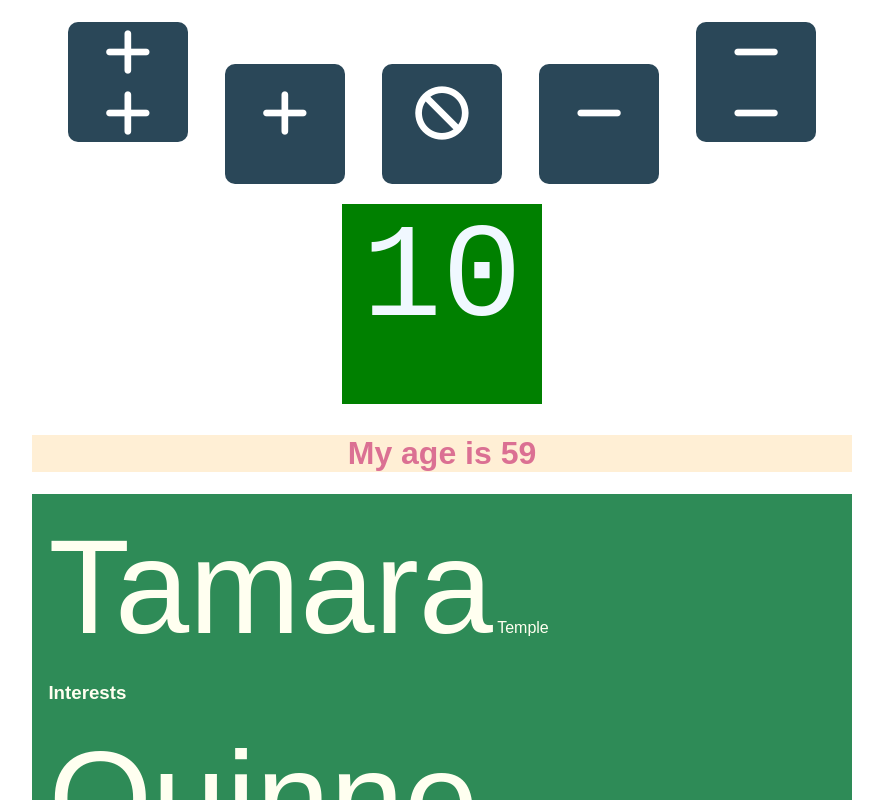
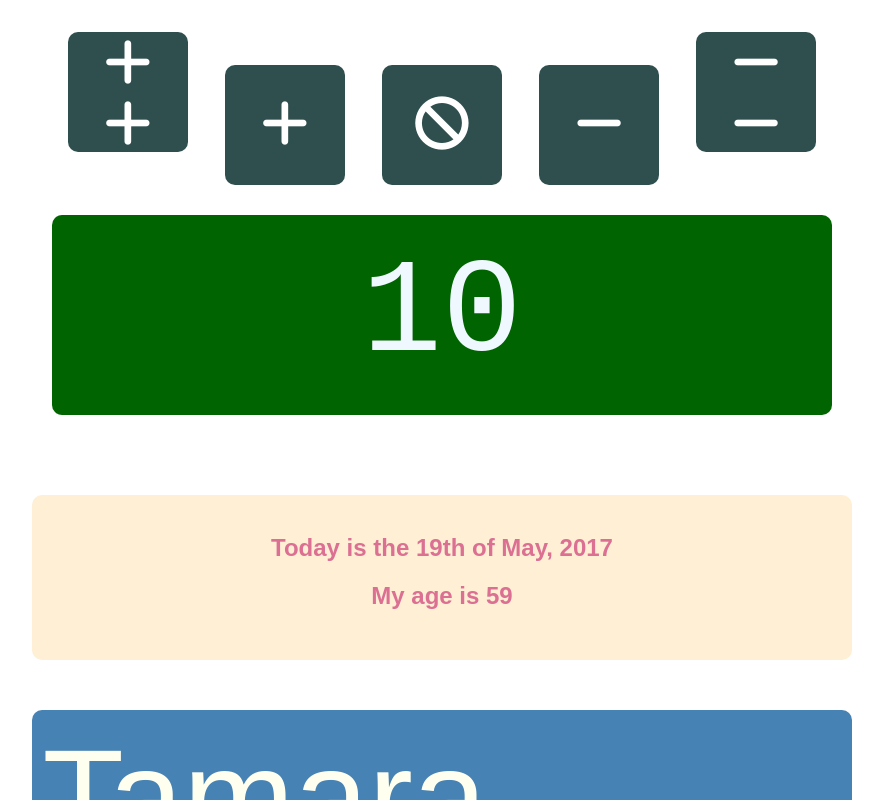
Before and after one commit to tamouse/gdi_js201_2017-05_class_project_files, a website: page index.html in a window 1280 px wide. Both pictures are taken after a click on the button 325 px from the left and 82 px from the top of the page. Shown: the top 800 px of the page, without its empty margins (198-1081 px from the left). Drawn offline with Linux system fonts and the light colour scheme.

Commit message:
Add commentary, clean ups, formatting

```diff
--- /dev/null
+++ b/counter.js
@@ -0,0 +1,136 @@
+// The following waits for the document to be fully loaded
+// when it fires the ready event. This ensures that all the
+// targetted elements are already on the page.
+document.addEventListener('DOMContentLoaded', function() {
+
+  // Definiing all the functions and variables inside this
+  // function keeps them from "polluting" the top level scope.
+  (function(d){
+    // d becomes a shorthand for document.
+
+
+    function bounceTime() {
+      // Gets the bounce time specified on the counter element,
+      // and memoizes it.
+      var _bounceTime;
+      if (! _bounceTime) {
+        _bounceTime = parseInt(d.querySelector('.counter').getAttribute('data-bounce'));
+      }
+      return _bounceTime;
+    }
+
+
+    function result(){
+      return d.querySelector('[rel=result]');
+    }
+
+    // this is the only event handler in this tiny module,
+    // which gets attached to all the counter buttons,
+    // and deals with them when they are pressed.
+    //
+    // The function makes use of the data- attributes that are
+    // on the <button> elements, to get what operation the button
+    // will perform, and what amount should be applied to
+    // the operation.
+    //
+    // This extends the original so there are buttons that
+    // just the counter up or down by 10 (the double plus and minus)
+    function operate() {
+      var operator = this.getAttribute('data-op');
+      var increment = this.getAttribute('data-inc');
+      bounceResult();
+      changeResult(operator, increment);
+    }
+
+    // Add the changing class, then take it away after a moment
+    // which causes the result to "bounce"
+    function bounceResult() {
+      result().classList.add('changing');
+      setTimeout(function(){ result().classList.remove('changing'); }, bounceTime());
+    }
+
+    // clear the result display
+    function clearResults(){
+      result().textContent = '';
+    }
+
+    // This is the meat of the counter. This is the function that
+    // changes the result by the value passed in.
+    function changeResult(op, inc){
+
+      // I'm using the textContent instead of innerHTML because that only deals
+      // with the text, where there might be some HTML in the element.
+      // Also, instead of running it through parseInt(), I'm multiplying by
+      // 1 (unity) to make JavaScript coerce the contents into a number. If the
+      // text content is blank, coercing it to a number will yeild 0, where
+      // calling parseInt on a blank will throw an exception.
+      var oldResult = result().textContent*1;
+
+
+
+      // The next statement uses a "ternary" expression.
+      // It's just like saying:
+      //
+      //     if (op === 'R') {
+      //       newResult = '';
+      //     } else {
+      //       newResult = parseInt(`${op}${inc}`);
+      //     }
+      //
+      // but a lot shorter, yet harder to read, especially if
+      // packed onto one line which is tytpical.
+      var newResult = (op === 'R') ?
+          '' :
+          (oldResult + parseInt(`${op}${inc}`));
+      // the expression surrounded by backticks (`) is called a String Template,
+      // and is used to interpolate values into the string. In this case, it's just
+      // like doing op + inc, which are strings.
+
+
+
+      // Using textContent here, which will replace the innerText
+      result().textContent = newResult;
+      // The main different between using innerHTML, innerText, and textContent
+      // for replacing the content of the element, is that innerText and textContent
+      // will escape any HTML they encounter, protecting the contents.
+      // If you want to add some HTML structure, use innerHTML.
+      //
+      // Example:
+      //
+      // Say we wrapped the result in a span:
+      //
+      //   newResult = "<span>" + newResult + "</span>";
+      //
+      // Writing:
+      //   result().innerHTML = newResult
+      //
+      // would make the span part of the DOM, whereas writing:
+      //   result().innerText = newResult
+      //
+      // would escape the span before it was placed in the node:
+      //   &lt;span&gt;1&lt;/span&gt;
+      //
+      // (assuming newResult was 1).
+
+
+    }
+
+    // Initialize the counter:
+    // Add the operate event handler to all the buttons
+    //
+    // Note: I'm using querySelectorAll so I have the forEach method
+    d.querySelectorAll('[data-op]')
+      .forEach(function(el){
+        el.addEventListener('click', operate);
+      });
+    // Neither getElementsByTagName nor querySelectorAll returns a true Array.
+    // They return collections that you can index like Arrays, but they
+    // don't have all the Array prototype methods.
+
+
+
+  })(document);                 // IIFE
+  // IIFE is an Immediately Invoked Function Expression, and gives a handy
+  // way to pass in values.
+
+});
--- a/index.html
+++ b/index.html
@@ -3,17 +3,20 @@
     <head>
         <!-- add in the viewport to make it look good when shrunk -->
         <meta name="viewport" content="width=device-width, initial-scale=1">
-        <title>GDI - Intermediate JS</title>
-        <link rel="stylesheet" href="counter.css">
+        <title>Tamara's GDI JS201 Project</title>
+        <link rel="stylesheet" href="styles.css">
         <script src="https://use.fontawesome.com/90a31ec13c.js"></script>
     </head>
     <body>
 
-        <div class="counter">
+        <section class="counter" data-bounce="150">
             <!-- a row for the counter buttons -->
             <div class="row">
-                <button class="button" data-op="+"
-                        data-inc="10">
+                <!--
+                    see counter.js to see what I'm doing with these
+                    data-* attributes. :)
+                -->
+                <button class="button" data-op="+" data-inc="10">
                     <i class="fa fa-plus"></i>
                     <i class="fa fa-plus"></i>
                 </button>
@@ -22,7 +25,7 @@
                     <i class="fa fa-plus"></i>
                 </button>
                 <!-- a reset button to clear the counter quickly -->
-                <button class="button" data-op="*" data-inc="0">
+                <button class="button" data-op="R" data-inc="0">
                     <i class="fa fa-ban"></i>
                 </button>
                 <button class="button" data-op="-" data-inc="1">
@@ -36,18 +39,22 @@
 
             <!-- a row for the result container -->
             <div class="row">
-                <div class="result" rel="result"></div>
+                <div class="result-box">
+                    <div class="result" rel="result"></div>
+                </div>
             </div>
+        </section> <!-- .counter -->
 
-        </div>
-        <div class="row">
-            <div class="age">
-                <h1>My age is <span class="time" data-rel="1957-10-12"></span></h1>
+
+        <section class="age">
+            <div class="row">
+                <h1>Today is the <span rel="today-is"></span></h1>
+                <h1>My age is <span rel="age" data-dob="1957-10-12"></span></h1>
             </div>
-        </div>
+        </section> <!-- .age -->
 
-        <div class="row left-align">
-            <div id="people" class="people-section">
+        <section id="people" class="people-section">
+            <div class="">
                 <div id="person-01">
                     <span class="first-name">Tamara</span>
                     <span class="last-name">Temple</span>
@@ -70,12 +77,12 @@
                 </div>
 
             </div>
-        </div>
+        </section> <!-- #people -->
 
         <!-- scripts -->
         <script src="lib/jquery.min.js"></script>
         <script src="lib/moment.min.js"></script>
-        <script src="scripts.js"></script>
+        <script src="counter.js"></script>
         <script src="working_with_moment.js"></script>
         <script src="people.js"></script>
     </body>
--- a/scripts.js
+++ /dev/null
@@ -1,52 +0,0 @@
-document.addEventListener('ready', function() {
-
-    (function(d, bounceTime){
-
-      function result(){
-        return d.querySelector('[rel=result]');
-      }
-
-      function operate(evt) {
-        var operator = this.getAttribute('data-op');
-        var increment = this.getAttribute('data-inc');
-        changeResult(operator, increment);
-      }
-
-      // Add the changing class, then take it away after a moment
-      function bounceResult() {
-        result().classList.add('changing');
-        setTimeout(function(){ result().classList.remove('changing'); }, bounceTime);
-      }
-
-      // clear the result display
-      function clearResults(){
-        bounceResult();
-        result().innerHTML = '';
-      }
-
-      // change the result by the value passed in
-      function changeResult(op, inc){
-        bounceResult();
-
-        var oldResult = result().textContent*1;
-
-        var newResult = (op === '*') ?
-          oldResult * inc :
-          (oldResult + parseInt(`${op}${inc}`));
-
-        result().textContent = newResult;
-      }
-
-      // Add the operate event handler to all the buttons
-      // Using querySelectorAll so we have the forEach method
-      d.querySelectorAll('[data-op]')
-        .forEach(function(el){
-          el.addEventListener('click', operate);
-        });
-
-      return {};
-
-    })(document, 300);
-
-  }()
-)
--- a/counter.css
+++ b/styles.css
@@ -1,11 +1,23 @@
 /* some modifications by tamouse@gmail.com */
+
+* { box-sizing: border-box; }
 
 /* Set up the outer part to hold a flex column */
 html, body {
-    height: 100%;
     font-family: sans-serif;
     width: 80%;
     margin: auto;
+    display: flex;
+    flex-direction: column;
+    height: 100%;
+    min-height: 100%;
+}
+
+section {
+    flex: 1;
+    padding: 10px;
+    border-radius: 10px;
+    margin-bottom: 50px;
 }
 
 
@@ -14,36 +26,30 @@ html, body {
 .hide {display: none !important; }
 .show {display: auto; }
 
-/* this creates a flex column. it will stretch to fill the entire height */
-.counter {
-    font-size: 100pt;
-    min-height; 100%;
-    display: flex;
-    flex-direction: column;
-    text-align: center;
-}
-.counter > div {
-    flex: 1;
-}
+
 
 /* each row of the display. in this case, a row for counter buttons, and a row
    for the results. */
 .row {
-    width: 100%;
-    margin: 10px 0;
+    padding: 10px;
+    border-radius: 10px;
+    margin-bottom: 10px;
 }
 
-/* open up the style for the buttons, not much changed here, specify the height */
+.counter {
+    font-size: 100pt;
+    text-align: center;
+}
+
 .button {
-    background-color:#2a4758;
-    color:#fff;
-    font-size:40pt;
-    width:120px;
+    background-color: DarkSlateGray;
+    color: #fff;
+    font-size: 40pt;
+    width: 120px;
     height: 120px;
-    outline:0;
-    border:0;
+    outline: 0;
+    border: 0;
     border-radius: 10px;
-    padding-bottom:20px;
     -webkit-transition: all 0.1s;
     -moz-transition: all 0.1s;
     -ms-transition: all 0.1s;
@@ -60,17 +66,18 @@ html, body {
 }
 
 /* make a space to hold the result */
-.result {
-    width: 200px;
+.result-box {
     height: 200px;
     margin: auto;
-    padding: 0.2rem
+    line-height: 1.5;
     border-radius: 10px;
-    background-color: green;
+    background-color: darkgreen;
     border-color: darkgreen;
     text-align:center;
     font-family: monospace;
     color: AliceBlue;
+}
+.result {
     -webkit-transition: all 0.2s;
     -moz-transition: all 0.2s;
     -ms-transition: all 0.2s;
@@ -80,7 +87,7 @@ html, body {
 
 /* this did not need the extra qualifier */
 .changing {
-    color:#f95a61;
+    color: tomato;
     transform: scale(1.2);
 }
 
@@ -90,12 +97,15 @@ html, body {
     color: paleVioletRed;
 }
 
+.people-section {
+    background-color: SteelBlue;
+    color: ivory;
+}
+
 .big-text {
     font-size: 100pt;
 }
 
-.people-section {
-    background-color: seagreen;
-    color: ivory;
-    padding: 1rem;
+.interests-section:hover {
+    background-color: LightSteelBlue;
 }
--- a/working_with_moment.js
+++ b/working_with_moment.js
@@ -1,12 +1,41 @@
 // Working with Moment.JS
+// https://momentjs.com/
 
-var  Days = (function(d){
+// Wait until the DOM is loaded
+document.addEventListener('DOMContentLoaded', function() {
 
-  var displayArea = d.querySelector('.time');
-  var dateStr = displayArea.getAttribute('data-rel');
-  var date = moment(dateStr);
+  // ------------------------------------------------------------
+  // SHORTCUTS
+  // ------------------------------------------------------------
+
+  const d = document;           // another way get a short handle on a longer variable
+  d.QS = d.querySelector;       // this also shortens the method name
+
+  // I don't really recommend the above in code you share with other
+  // team members, unless it's something that you all pretty much
+  // agree on and understand. It can be really hard to figure out
+  // what is being called with these short-hands, since they aren't
+  // documented anywhere. **REALLY** do not use them outside of function
+  // bodies.
+
+  // I'm using an alternative sort of selector. The 'rel' attribute
+  // on most elements isn't used for much, and so makes a pretty
+  // good way to select items in JavaScript. It is a standard CSS selector,
+  // so it works pretty much everywhere. It's capable of even fancier
+  // tricks.
+
+  // without intermediate variables
+  d.QS('[rel=today-is]').textContent = moment().format("Do of MMMM, YYYY");
+
+  // using intermediate varialbes
+  var displayArea = d.QS('[rel=age]');
+
+  // The 'data-dob' attribute will contain the date of birth that
+  // I want to show. It's a way of creating an HTML API so you
+  // can provide arguments in the HTML that can be used in JavaScript
+  // without exposing them to the formatted part of the DOM. Note
+  // the data will be visible in the source if you view it.
+  var dateStr = displayArea.getAttribute('data-dob');
   displayArea.textContent = moment().diff(dateStr, 'years');
 
-
-
-})(document);
+});
```
